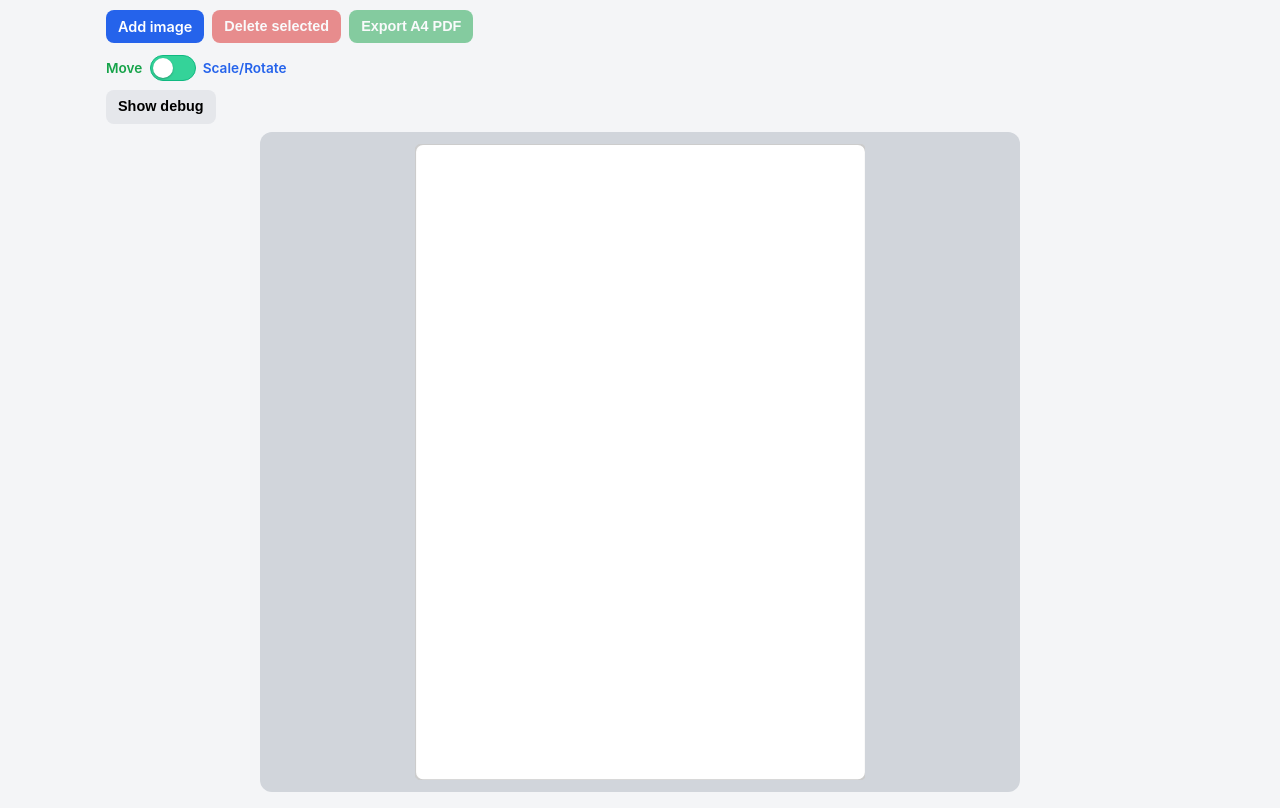
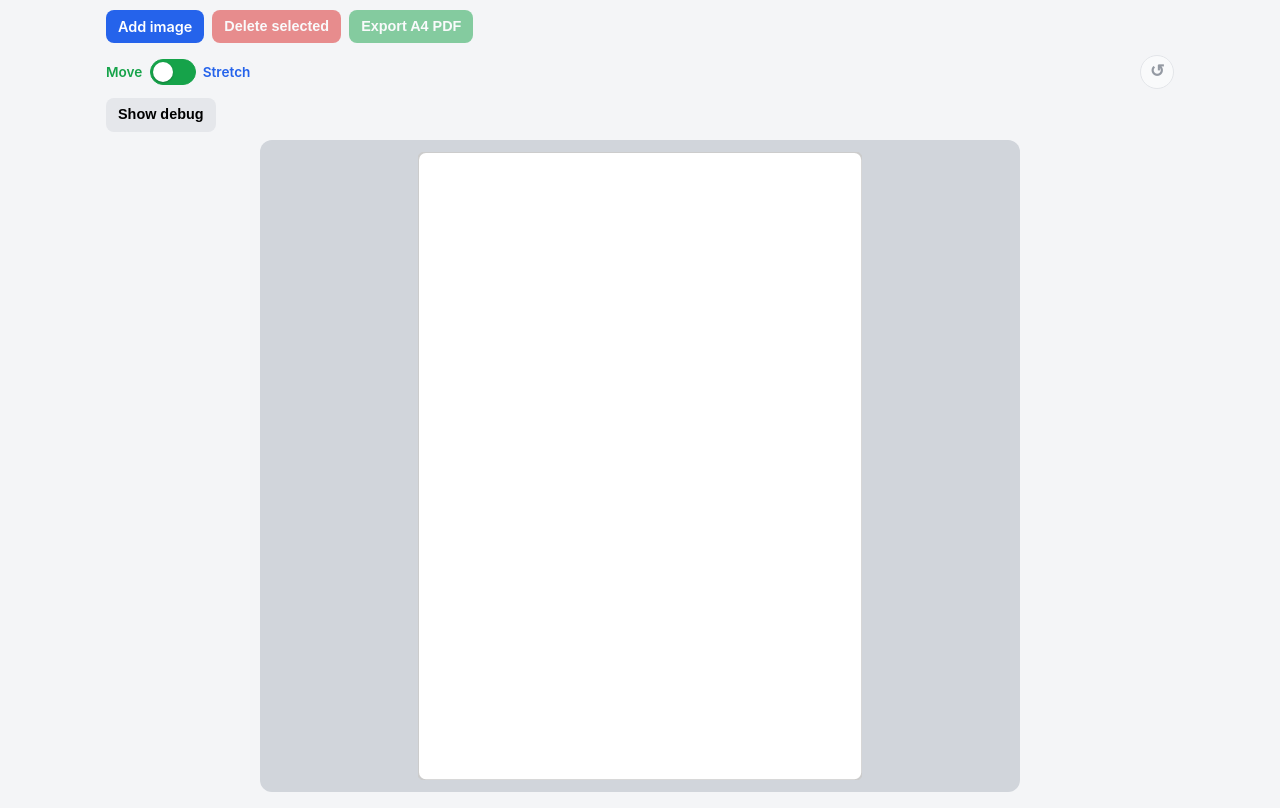
Before and after one commit to Sirahi/imagesToPDF, a React (Vite) app: page / in a window 1280 px wide. Built offline with nearby package versions, Linux system fonts and the light colour scheme.

Commit message:
Polish mode switch UX and add selected-image reset control

```diff
--- a/src/App.tsx
+++ b/src/App.tsx
@@ -9,6 +9,8 @@ type PlacedImage = {
   id: string;
   dataUrl: string;
   htmlImage: HTMLImageElement;
+  originalWidth: number;
+  originalHeight: number;
   baseWidth: number;
   baseHeight: number;
   scalePercent: number;
@@ -186,6 +188,8 @@ const App = () => {
           id: createId(),
           dataUrl,
           htmlImage,
+          originalWidth: baseWidth,
+          originalHeight: baseHeight,
           baseWidth,
           baseHeight,
           scalePercent: DEFAULT_SCALE_PERCENT,
@@ -282,6 +286,38 @@ const App = () => {
       })
     );
   };
+  const resetSelectedAdjustments = () => {
+    if (!selectedId) {
+      return;
+    }
+
+    setItems((current) =>
+      current.map((item) => {
+        if (item.id !== selectedId) {
+          return item;
+        }
+
+        const nextWidth = item.originalWidth;
+        const nextHeight = item.originalHeight;
+        const nextRotation = 0;
+        const nextX = stageWidth / 2 - nextWidth / 2;
+        const nextY = stageHeight / 2 - nextHeight / 2;
+        const constrained = constrainPositionByCenter(nextX, nextY, nextWidth, nextHeight, nextRotation);
+
+        return {
+          ...item,
+          x: constrained.x,
+          y: constrained.y,
+          width: nextWidth,
+          height: nextHeight,
+          baseWidth: item.originalWidth,
+          baseHeight: item.originalHeight,
+          scalePercent: DEFAULT_SCALE_PERCENT,
+          rotation: nextRotation
+        };
+      })
+    );
+  };
 
   const deleteSelected = () => {
     if (!selectedId) {
@@ -356,14 +392,24 @@ const App = () => {
             type="checkbox"
             checked={interactionMode === 'transform'}
             onChange={toggleInteractionMode}
-            aria-label="Toggle between move mode and scale/rotate mode"
+            aria-label="Toggle between move mode and stretch mode"
           />
           <span className="mode-slider" aria-hidden="true" />
-          <span className="mode-label mode-label-transform">Scale/Rotate</span>
+          <span className="mode-label mode-label-transform">Stretch</span>
         </label>
+        <button
+          type="button"
+          className="undo-button"
+          onClick={resetSelectedAdjustments}
+          disabled={!selectedItem}
+          title="Reset selected image (scale 100%, rotation 0, undo stretch)"
+          aria-label="Reset selected image"
+        >
+          ↺
+        </button>
       </div>
 
-      {selectedItem && interactionMode === 'transform' ? (
+      {selectedItem ? (
         <div className="selection-controls">
           <label htmlFor="scale-slider">Scale</label>
           <input
--- a/src/styles.css
+++ b/src/styles.css
@@ -33,7 +33,24 @@ h1 {
 
 .mode-row {
   display: flex;
+  align-items: center;
+  justify-content: space-between;
   margin: 0 0 0.6rem 0;
+}
+
+.undo-button {
+  width: 34px;
+  height: 34px;
+  border-radius: 50%;
+  background: #ffffff;
+  border: 1px solid #d1d5db;
+  color: #374151;
+  font-size: 1.1rem;
+  line-height: 1;
+  display: inline-flex;
+  align-items: center;
+  justify-content: center;
+  padding: 0;
 }
 
 .mode-switch {
@@ -68,8 +85,8 @@ h1 {
   width: 46px;
   height: 26px;
   border-radius: 999px;
-  background: #34d399;
-  border: 1px solid #10b981;
+  background: #16a34a;
+  border: 1px solid #16a34a;
   position: relative;
   transition: background-color 0.15s ease;
   -webkit-tap-highlight-color: transparent;
@@ -90,7 +107,7 @@ h1 {
 
 .mode-switch input:checked + .mode-slider {
   background: #2563eb;
-  border-color: #1d4ed8;
+  border-color: #2563eb;
 }
 
 .mode-switch input:checked + .mode-slider::after {
@@ -98,7 +115,7 @@ h1 {
 }
 
 .mode-switch input:focus-visible + .mode-slider {
-  outline: 2px solid #93c5fd;
+  outline: 2px solid #2563eb;
   outline-offset: 2px;
 }
 
```
Also changed, not shown: 2 other files (tests, documents, lock files or other folders).
